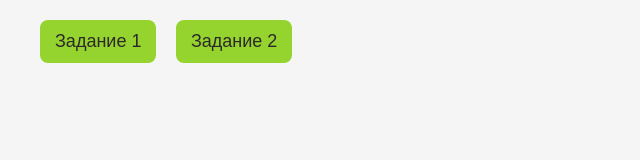
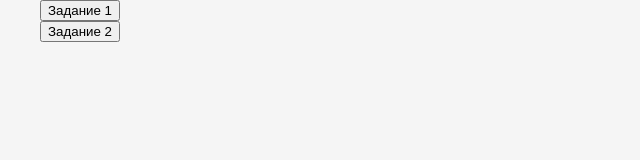
Before and after one commit to glazko-pol96/LABS_WEB, a plain HTML site: page index.html in a window 1280 px wide. Shown: the whole page, without its empty margins (0-640 px from the left). Drawn offline with Linux system fonts and the light colour scheme; a web font is replaced by a local one.

Commit message:
Update index.html

```diff
--- a/index.html
+++ b/index.html
@@ -8,9 +8,11 @@
     <link rel="stylesheet" href="style.css">
 </head>
 <body>
-    <form class="buttons">
-        <input class="btn" onclick='location.href="https://glazko-pol96.github.io/LABS_WEB/XSL_task_1.xml"' name="button" type="submit" value="Задание 1"/>
-        <input class="btn" onclick='location.href="https://glazko-pol96.github.io/LABS_WEB/XSL_task_2.xml"' name="button" type="submit" value="Задание 2"/>
-    </form>
+     <div>
+       <button type="submit" onClick="location.href='https://glazko-pol96.github.io/LABS_WEB/XSL_task_1.xml'" >Задание 1</button>
+    </div>
+    <div>
+       <button type="submit" onClick="location.href='https://glazko-pol96.github.io/LABS_WEB/XSL_task_2.xml'" >Задание 2</button>
+    </div>
 </body>
 </html>
```
